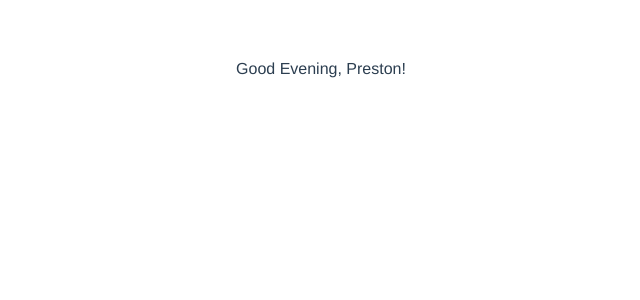
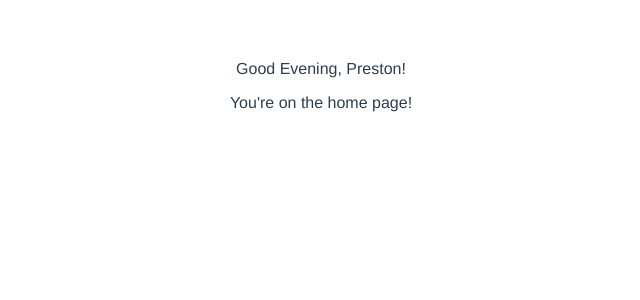
Before and after one commit to nealwp/vue-demo, a Vue app: page / in a window 1280 px wide. Shown: the top 300 px of the page, without its empty margins (319-959 px from the left). Built offline with nearby package versions, Linux system fonts and the light colour scheme.

Commit message:
recognizes path name

```diff
--- a/src/App.vue
+++ b/src/App.vue
@@ -3,6 +3,8 @@
     <p v-if="hours < 12">Good Morning, {{ greetee }}!</p>
     <p v-if="hours >= 12 && hours < 18">Good Afternoon, {{ greetee }}!</p>
     <p v-if="hours >= 18">Good Evening, {{ greetee }}!</p>
+    <p v-if="path === '/'">You're on the home page!</p>
+    <p v-else>You're on {{ path }}</p>
   </div>
 </template>
 
@@ -12,7 +14,8 @@ export default {
   data() {
     return {
       hours: new Date().getHours(),
-      greetee: 'Preston'
+      greetee: 'Preston',
+      path: location.pathname
     }
   }
 }
```
